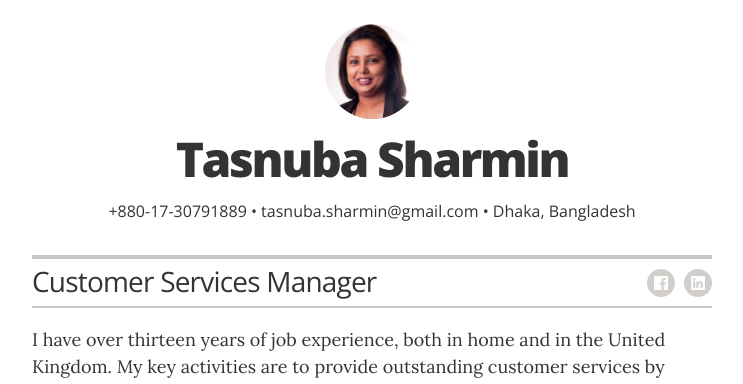
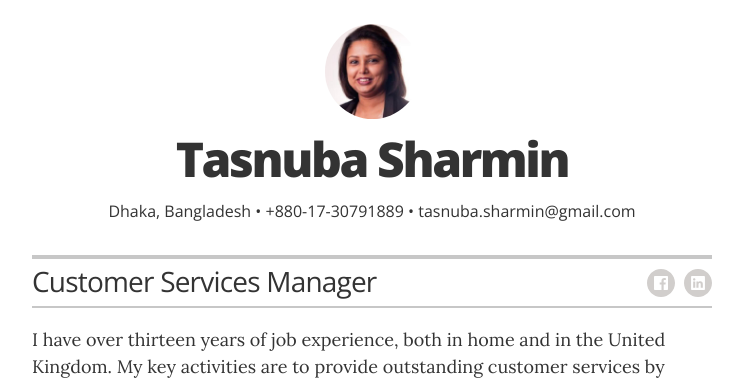
Before and after one commit to Tasnuba-s/resume, a Jekyll site: the page built from index.html, in a window 1280 px wide and 900 px high. Shown: the top 384 px of the window, without its empty margins (268-1011 px from the left). Built offline with Jekyll 4.4.1, drawn with Linux system fonts in a browser that asks for light colours.

```diff
--- a/_config.yml
+++ b/_config.yml
@@ -1,6 +1,6 @@
 # Site settings
 title: "Tasnuba Sharmin"
-description: "Tasnuba Sharmin Resume."
+description: "Tasnuba Sharmin Resume"
 
 # Build settings
 markdown: kramdown
@@ -20,7 +20,7 @@ resume_contact_email:           "tasnuba.sharmin@gmail.com"
 resume_contact_telephone:       "+880-17-30791889"
 resume_contact_address:         "Dhaka, Bangladesh"
 
-resume_header_contact_info:     "+880-17-30791889 • tasnuba.sharmin@gmail.com • Dhaka, Bangladesh"
+resume_header_contact_info:     "Dhaka, Bangladesh • +880-17-30791889 • tasnuba.sharmin@gmail.com"
 display_header_contact_info:    "true"
 
 resume_header_intro: "<p>I have over thirteen years of job experience, both in home and in the United Kingdom. My key activities are to provide outstanding customer services by leading and motivating team members, meet agreed sales targets and KPI lines, quality assurance and complaint management. I have expertise in recruiting staff, and training and developing sales team. I possess astute business knowledge and actively contribute to business through improvements of working processes, productivity and cost. I am a passionate trainer and deliver training across the British Council South Asia region. I am proficient in computerized bookkeeping with over three years of job experience.</p>"
```
